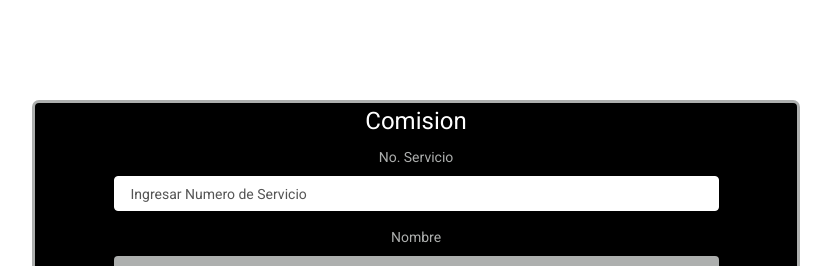
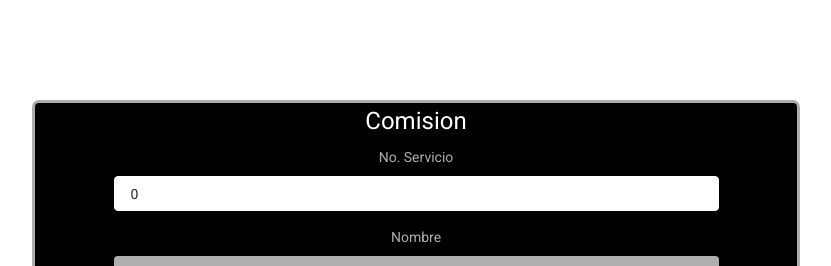
Before and after one commit to Avi1235/Avi1235.github.io, a plain HTML site: page index.html in a window 1280 px wide. Shown: the top 266 px of the page, without its empty margins (224-1055 px from the left). Drawn offline with nearby package versions, Linux system fonts and the light colour scheme.

Commit message:
value en servicio0

```diff
--- a/index.html
+++ b/index.html
@@ -19,7 +19,7 @@
             <div class="form-group">
                 <label>No. Servicio</label>
                 <div class="col-sm-10">
-                    <input class="form-control" id="servicio" value="" aria-describedby="emailHelp"
+                    <input class="form-control" id="servicio" value="0" aria-describedby="emailHelp"
                         placeholder="Ingresar Numero de Servicio">
                 </div>
             </div>
```
